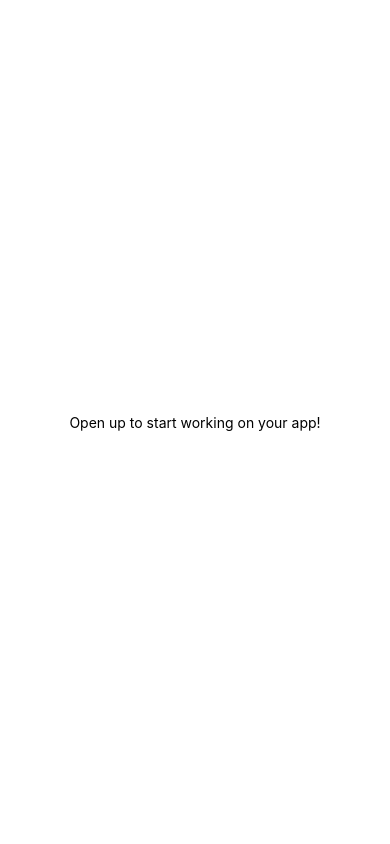
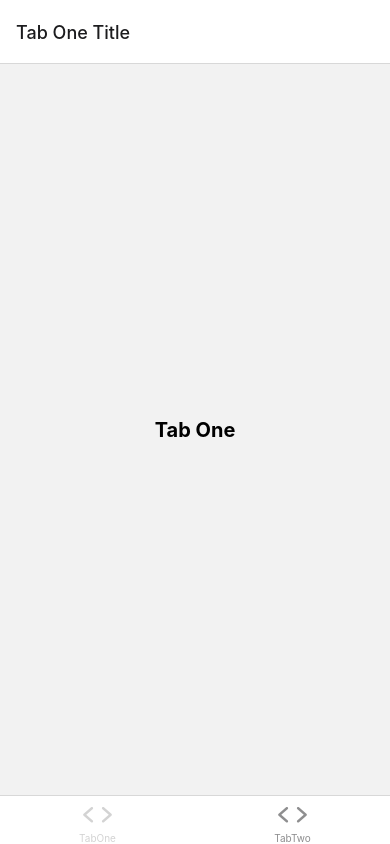
Before and after one commit to Breakdown/breakdown-services, a React Native app in the folder mobile/: screen /TabOneScreen in a window 390 px wide. Built offline with nearby package versions, Linux system fonts and the light colour scheme.

Commit message:
Add navigation framework

```diff
--- a/mobile/App.tsx
+++ b/mobile/App.tsx
@@ -1,18 +1,22 @@
 import { QueryClient, QueryClientProvider } from "@tanstack/react-query";
 import { StatusBar } from "expo-status-bar";
+import { useColorScheme } from "react-native";
 import { StyleSheet, Text, View } from "react-native";
+import { SafeAreaProvider } from "react-native-safe-area-context";
+import { Navigation } from "./navigation";
 
 export default function App() {
+  const colorScheme = useColorScheme();
   const queryClient = new QueryClient({
     defaultOptions: { queries: { retry: 2 } },
   });
   return (
-    <QueryClientProvider client={queryClient}>
-      <View style={styles.container}>
-        <Text>Open up to start working on your app!</Text>
-        <StatusBar style="auto" />
-      </View>
-    </QueryClientProvider>
+    <SafeAreaProvider>
+      <QueryClientProvider client={queryClient}>
+        <Navigation colorScheme={colorScheme} />
+        <StatusBar />
+      </QueryClientProvider>
+    </SafeAreaProvider>
   );
 }
 
--- a/mobile/app.json
+++ b/mobile/app.json
@@ -1,6 +1,6 @@
 {
   "expo": {
-    "name": "mobile",
+    "name": "Breakdown",
     "slug": "mobile",
     "version": "1.0.0",
     "orientation": "portrait",
@@ -14,9 +14,7 @@
     "updates": {
       "fallbackToCacheTimeout": 0
     },
-    "assetBundlePatterns": [
-      "**/*"
-    ],
+    "assetBundlePatterns": ["**/*"],
     "ios": {
       "supportsTablet": true
     },
--- /dev/null
+++ b/mobile/navigation/index.tsx
@@ -0,0 +1,39 @@
+import {
+  DarkTheme,
+  DefaultTheme,
+  NavigationContainer,
+} from "@react-navigation/native";
+import { createStackNavigator } from "@react-navigation/stack";
+import { ColorSchemeName } from "react-native";
+import NotFoundScreen from "../screens/NotFound";
+import { BaseNavigator } from "./navigator";
+
+interface Props {
+  colorScheme: ColorSchemeName;
+}
+
+export const Navigation = ({ colorScheme }: Props) => {
+  return (
+    <NavigationContainer
+      // linking={LinkingConfiguration}
+      theme={colorScheme === "dark" ? DarkTheme : DefaultTheme}
+    >
+      <RootNavigator />
+    </NavigationContainer>
+  );
+};
+
+const Stack = createStackNavigator();
+
+function RootNavigator() {
+  return (
+    <Stack.Navigator screenOptions={{ headerShown: false }}>
+      <Stack.Screen name="Root" component={BaseNavigator} />
+      <Stack.Screen
+        name="NotFound"
+        component={NotFoundScreen}
+        options={{ title: "Oops!" }}
+      />
+    </Stack.Navigator>
+  );
+}
--- /dev/null
+++ b/mobile/navigation/navigator.tsx
@@ -0,0 +1,77 @@
+import { Ionicons } from "@expo/vector-icons";
+import { createBottomTabNavigator } from "@react-navigation/bottom-tabs";
+import { createStackNavigator } from "@react-navigation/stack";
+import { useColorScheme } from "react-native";
+import TabOneScreen from "../screens/TabOneScreen";
+import TabTwoScreen from "../screens/TabTwoScreen";
+
+const BottomTab = createBottomTabNavigator();
+
+export const BaseNavigator = () => {
+  const colorScheme = useColorScheme();
+
+  return (
+    <BottomTab.Navigator
+      initialRouteName="TabOne"
+      // screenOptions={{ tabBarActiveTintColor: Colors[colorScheme].tint }}
+      screenOptions={{ tabBarActiveTintColor: "#d3d3d3" }}
+    >
+      <BottomTab.Screen
+        name="TabOne"
+        component={TabOneNavigator}
+        options={{
+          headerShown: false,
+          tabBarIcon: ({ color }) => (
+            <TabBarIcon name="ios-code" color={color} />
+          ),
+        }}
+      />
+      <BottomTab.Screen
+        name="TabTwo"
+        component={TabTwoNavigator}
+        options={{
+          headerShown: false,
+          tabBarIcon: ({ color }) => (
+            <TabBarIcon name="ios-code" color={color} />
+          ),
+        }}
+      />
+    </BottomTab.Navigator>
+  );
+};
+
+// You can explore the built-in icon families and icons on the web at:
+// https://icons.expo.fyi/
+function TabBarIcon(props) {
+  return <Ionicons size={30} style={{ marginBottom: -3 }} {...props} />;
+}
+
+// Each tab has its own navigation stack, you can read more about this pattern here:
+// https://reactnavigation.org/docs/tab-based-navigation#a-stack-navigator-for-each-tab
+const TabOneStack = createStackNavigator();
+
+function TabOneNavigator() {
+  return (
+    <TabOneStack.Navigator>
+      <TabOneStack.Screen
+        name="TabOneScreen"
+        component={TabOneScreen}
+        options={{ headerTitle: "Tab One Title" }}
+      />
+    </TabOneStack.Navigator>
+  );
+}
+
+const TabTwoStack = createStackNavigator();
+
+function TabTwoNavigator() {
+  return (
+    <TabTwoStack.Navigator>
+      <TabTwoStack.Screen
+        name="TabTwoScreen"
+        component={TabTwoScreen}
+        options={{ headerTitle: "Tab Two Title" }}
+      />
+    </TabTwoStack.Navigator>
+  );
+}
--- /dev/null
+++ b/mobile/screens/NotFound.tsx
@@ -0,0 +1,37 @@
+import { StyleSheet, Text, TouchableOpacity, View } from "react-native";
+
+export default function NotFoundScreen({ navigation }) {
+  return (
+    <View style={styles.container}>
+      <Text style={styles.title}>This screen doesn't exist.</Text>
+      <TouchableOpacity
+        onPress={() => navigation.replace("Root")}
+        style={styles.link}
+      >
+        <Text style={styles.linkText}>Go to home screen!</Text>
+      </TouchableOpacity>
+    </View>
+  );
+}
+
+const styles = StyleSheet.create({
+  container: {
+    flex: 1,
+    backgroundColor: "#fff",
+    alignItems: "center",
+    justifyContent: "center",
+    padding: 20,
+  },
+  title: {
+    fontSize: 20,
+    fontWeight: "bold",
+  },
+  link: {
+    marginTop: 15,
+    paddingVertical: 15,
+  },
+  linkText: {
+    fontSize: 14,
+    color: "#2e78b7",
+  },
+});
--- /dev/null
+++ b/mobile/screens/TabOneScreen.tsx
@@ -0,0 +1,26 @@
+import { StyleSheet, Text, View } from "react-native";
+
+export default function TabOneScreen() {
+  return (
+    <View style={styles.container}>
+      <Text style={styles.title}>Tab One</Text>
+    </View>
+  );
+}
+
+const styles = StyleSheet.create({
+  container: {
+    flex: 1,
+    alignItems: "center",
+    justifyContent: "center",
+  },
+  title: {
+    fontSize: 20,
+    fontWeight: "bold",
+  },
+  separator: {
+    marginVertical: 30,
+    height: 1,
+    width: "80%",
+  },
+});
--- /dev/null
+++ b/mobile/screens/TabTwoScreen.tsx
@@ -0,0 +1,26 @@
+import { StyleSheet, Text, View } from "react-native";
+
+export default function TabTwoScreen() {
+  return (
+    <View style={styles.container}>
+      <Text style={styles.title}>Tab Two</Text>
+    </View>
+  );
+}
+
+const styles = StyleSheet.create({
+  container: {
+    flex: 1,
+    alignItems: "center",
+    justifyContent: "center",
+  },
+  title: {
+    fontSize: 20,
+    fontWeight: "bold",
+  },
+  separator: {
+    marginVertical: 30,
+    height: 1,
+    width: "80%",
+  },
+});
--- a/mobile/tsconfig.json
+++ b/mobile/tsconfig.json
@@ -1,6 +1,4 @@
 {
   "extends": "expo/tsconfig.base",
-  "compilerOptions": {
-    "strict": true
-  }
+  "compilerOptions": {}
 }
```
Also changed, not shown: mobile/components/Button.tsx (added, +13 -0 lines), mobile/navigation/LinkingConfiguration.ts (added, +24 -0 lines), mobile/package.json (+7 -1 lines), 2 other files (tests, documents, lock files or other folders).
